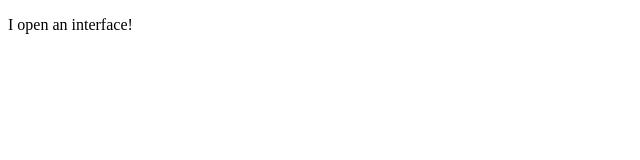
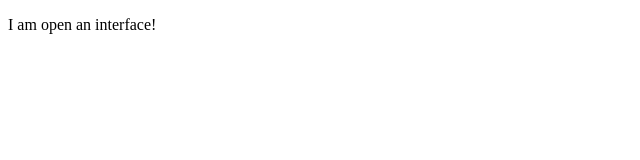
Before and after one commit to Dima20302/test, a plain HTML site: page user.ei/interface!.html in a window 1280 px wide. Shown: the full height of the page, 0-640 px from the left. Drawn offline with Linux system fonts and the light colour scheme.

Commit message:
zzxzzzxx

```diff
--- a/user.ei/interface!.html
+++ b/user.ei/interface!.html
@@ -6,6 +6,6 @@
   <title>Document</title>
 </head>
 <body>
-  <p>I open an interface!</p>
+  <p>I am open an interface!</p>
 </body>
 </html>
```
